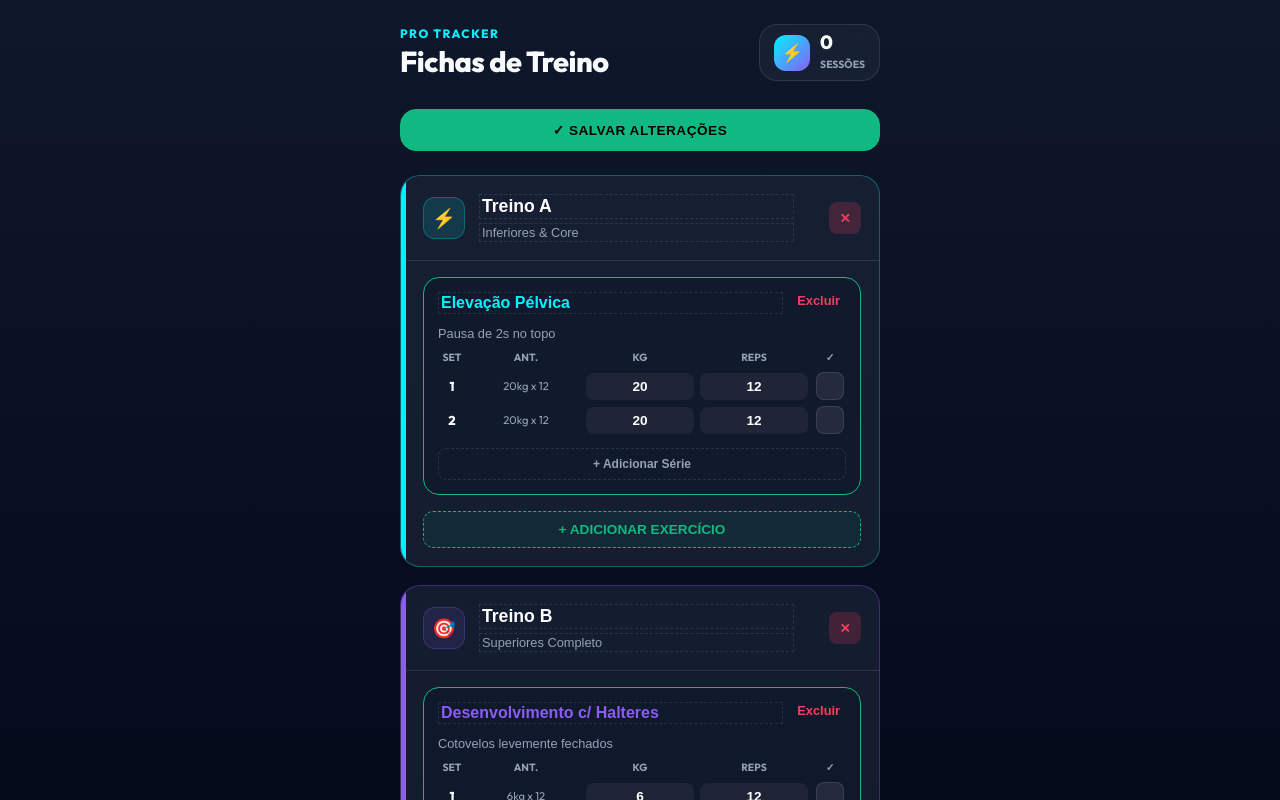
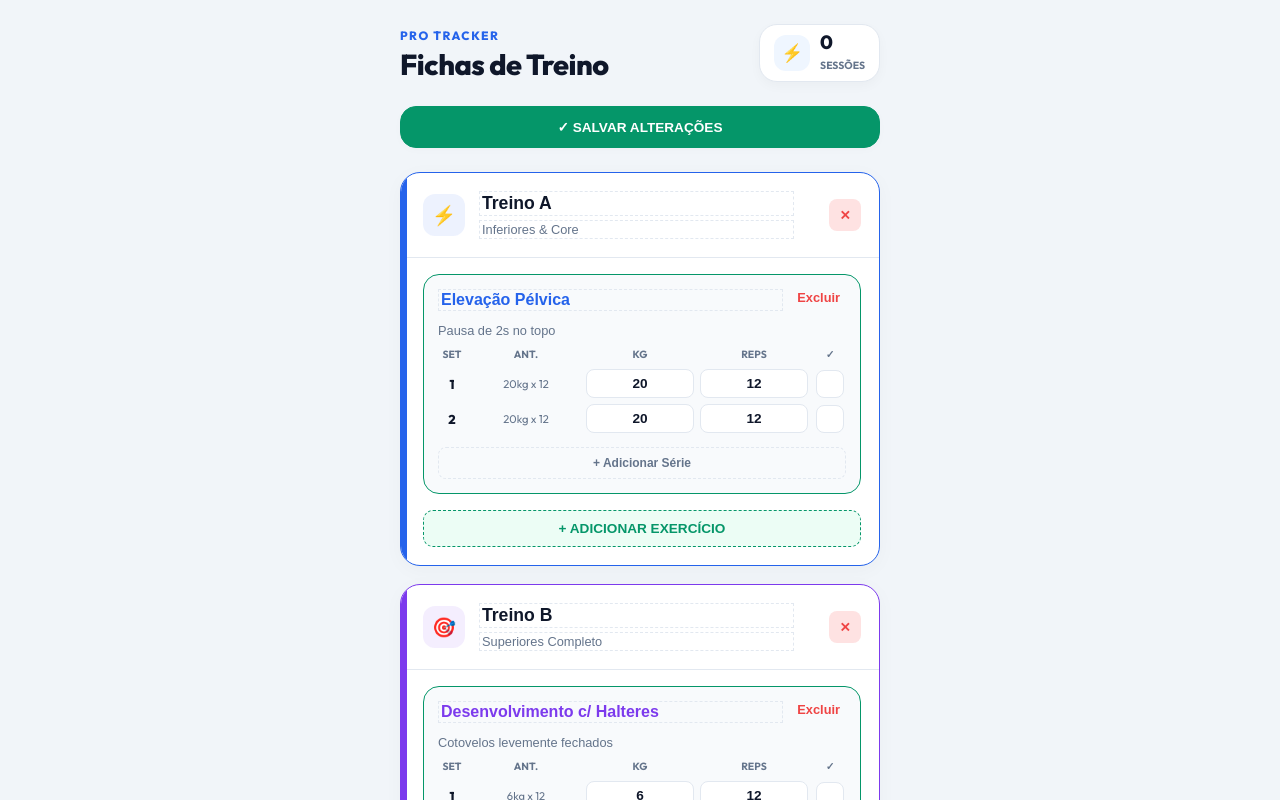
Before and after one commit to ciappinheiro-star/App-Treino, a Next.js app: page / in a window 1280 px wide. Both pictures are taken after a click on the button "⚙️ PERSONALIZAR FICHAS". Shown: the top 800 px of the page. Built offline with nearby package versions, Linux system fonts and the light colour scheme.

Commit message:
Update page.js

```diff
--- a/app/page.js
+++ b/app/page.js
@@ -1,18 +1,17 @@
 'use client';
 import { useState, useEffect } from 'react';
 
-// Paleta Unissex, Moderna e Elegante (Dark Slate + Cyber Accents)
+// Paleta Light Clean & Minimalist (Estilo Apple Health / Strava Light)
 const THEME = {
-  bg: 'linear-gradient(180deg, #0F172A 0%, #020617 100%)',
-  cardBg: 'rgba(30, 41, 59, 0.6)',
-  cardBorder: 'rgba(255, 255, 255, 0.1)',
-  accentTeal: '#00F2FE',   // Azul/Ciano vibrante unissex
-  accentBlue: '#3B82F6',   // Azul clássico
-  accentPurple: '#8B5CF6', // Roxo elétrico
-  accentGreen: '#10B981',  // Verde esmeralda para conclusão
-  textPrimary: '#F8FAFC',
-  textSecondary: '#94A3B8',
-  inputBg: 'rgba(15, 23, 42, 0.6)'
+  bg: '#F1F5F9', // Cinza/Azul clarinho ultra leve para descansar a vista
+  cardBg: '#FFFFFF', // Cards brancos bem destacados
+  cardBorder: '#E2E8F0',
+  accentBlue: '#2563EB',   // Azul elétrico e elegante
+  accentMint: '#059669',   // Verde esmeralda/menta para sucesso e ativação
+  accentPurple: '#7C3AED', // Roxo profundo e neutro
+  textPrimary: '#0F172A',  // Texto escuro de alto contraste
+  textSecondary: '#64748B',// Texto secundário acinzetado
+  inputBg: '#F8FAFC'
 };
 
 export default function Home() {
@@ -24,7 +23,7 @@ export default function Home() {
 
   const [workouts, setWorkouts] = useState([
     {
-      id: 'TREINO_A', title: 'Treino A', category: 'Inferiores & Core', color: THEME.accentTeal, icon: '⚡',
+      id: 'TREINO_A', title: 'Treino A', category: 'Inferiores & Core', color: THEME.accentBlue, icon: '⚡',
       exercises: [
         { id: 'ex_1', name: 'Elevação Pélvica', notes: 'Pausa de 2s no topo', restTime: 60, sets: [
           { id: 1, prev: '20kg x 12', weight: 20, reps: 12, completed: false },
@@ -157,7 +156,7 @@ export default function Home() {
     <>
       <style jsx global>{`
         @import url('https://fonts.googleapis.com/css2?family=Outfit:wght@400;500;600;700;800&display=swap');
-        body { margin: 0; padding: 0; background: #020617; }
+        body { margin: 0; padding: 0; background: ${THEME.bg}; }
         * { box-sizing: border-box; }
         input[type="number"]::-webkit-inner-spin-button, input[type="number"]::-webkit-outer-spin-button { -webkit-appearance: none; margin: 0; }
       `}</style>
@@ -165,25 +164,24 @@ export default function Home() {
       <main style={{ minHeight: '100vh', background: THEME.bg, fontFamily: '"Outfit", sans-serif', padding: '24px 16px', color: THEME.textPrimary }}>
         <div style={{ maxWidth: '480px', margin: '0 auto' }}>
 
-          {/* HEADER */}
-          <header style={{ display: 'flex', justifyContent: 'space-between', alignItems: 'center', marginBottom: '28px' }}>
+          {/* HEADER CLEAN */}
+          <header style={{ display: 'flex', justifyContent: 'space-between', alignItems: 'center', marginBottom: '24px' }}>
             <div>
-              <div style={{ display: 'flex', alignItems: 'center', gap: '8px' }}>
-                <span style={{ fontSize: '0.75rem', color: THEME.accentTeal, fontWeight: '800', letterSpacing: '1.5px' }}>PRO TRACKER</span>
-              </div>
+              <span style={{ fontSize: '0.75rem', color: THEME.accentBlue, fontWeight: '800', letterSpacing: '1.5px' }}>PRO TRACKER</span>
               <h1 style={{ margin: '2px 0 0 0', fontSize: '1.8rem', fontWeight: '800', letterSpacing: '-0.5px' }}>Fichas de Treino</h1>
             </div>
 
-            {/* CARD DE PROGRESSO */}
+            {/* BADGE DE SESSOES */}
             <div style={{
               background: THEME.cardBg, padding: '8px 14px', borderRadius: '18px',
-              backdropFilter: 'blur(12px)', border: `1px solid ${THEME.cardBorder}`, display: 'flex', alignItems: 'center', gap: '10px'
+              border: `1px solid ${THEME.cardBorder}`, display: 'flex', alignItems: 'center', gap: '10px',
+              boxShadow: '0 4px 12px rgba(0,0,0,0.03)'
             }}>
-              <div style={{ width: '36px', height: '36px', borderRadius: '12px', background: `linear-gradient(135deg, ${THEME.accentTeal}, ${THEME.accentPurple})`, display: 'flex', alignItems: 'center', justifyContent: 'center', fontSize: '1.1rem', color: '#000', fontWeight: '800' }}>
+              <div style={{ width: '36px', height: '36px', borderRadius: '12px', background: '#EFF6FF', color: THEME.accentBlue, display: 'flex', alignItems: 'center', justifyContent: 'center', fontSize: '1.1rem', fontWeight: '800' }}>
                 ⚡
               </div>
               <div>
-                <span style={{ fontSize: '1.2rem', fontWeight: '800', color: '#FFF', display: 'block', lineHeight: '1' }}>{totalCompleted}</span>
+                <span style={{ fontSize: '1.2rem', fontWeight: '800', color: THEME.textPrimary, display: 'block', lineHeight: '1' }}>{totalCompleted}</span>
                 <span style={{ fontSize: '0.65rem', color: THEME.textSecondary, fontWeight: '700' }}>SESSÕES</span>
               </div>
             </div>
@@ -193,10 +191,11 @@ export default function Home() {
           <button
             onClick={() => { setIsEditing(!isEditing); setWorkoutSession(null); }}
             style={{
-              width: '100%', background: isEditing ? THEME.accentGreen : 'rgba(255,255,255,0.06)',
-              color: isEditing ? '#000' : THEME.textPrimary, border: `1px solid ${isEditing ? THEME.accentGreen : THEME.cardBorder}`,
+              width: '100%', background: isEditing ? THEME.accentMint : THEME.cardBg,
+              color: isEditing ? '#FFF' : THEME.textPrimary, border: `1px solid ${isEditing ? THEME.accentMint : THEME.cardBorder}`,
               padding: '12px', borderRadius: '16px', fontWeight: '800', cursor: 'pointer', transition: '0.3s',
-              display: 'flex', justifyContent: 'center', gap: '8px', alignItems: 'center', marginBottom: '24px', fontSize: '0.85rem', letterSpacing: '0.5px'
+              display: 'flex', justifyContent: 'center', gap: '8px', alignItems: 'center', marginBottom: '24px', fontSize: '0.85rem',
+              boxShadow: '0 2px 8px rgba(0,0,0,0.02)'
             }}
           >
             {isEditing ? '✓ SALVAR ALTERAÇÕES' : '⚙️ PERSONALIZAR FICHAS'}
@@ -206,8 +205,8 @@ export default function Home() {
           {restTimer > 0 && !isEditing && (
             <div style={{
               position: 'fixed', bottom: '24px', left: '50%', transform: 'translateX(-50%)',
-              background: `linear-gradient(135deg, ${THEME.accentTeal}, ${THEME.accentBlue})`, color: '#000', padding: '10px 22px',
-              borderRadius: '30px', boxShadow: '0 10px 25px rgba(0, 242, 254, 0.3)', zIndex: 1000, display: 'flex', alignItems: 'center', gap: '10px', fontWeight: '800'
+              background: THEME.accentBlue, color: '#FFF', padding: '10px 22px',
+              borderRadius: '30px', boxShadow: '0 10px 25px rgba(37, 99, 235, 0.3)', zIndex: 1000, display: 'flex', alignItems: 'center', gap: '10px', fontWeight: '800'
             }}>
               <span>⏳ DESCANSO</span>
               <span style={{ fontSize: '1.2rem' }}>{formatTime(restTimer)}</span>
@@ -225,17 +224,17 @@ export default function Home() {
                   position: 'relative',
                   overflow: 'hidden',
                   background: THEME.cardBg,
-                  backdropFilter: 'blur(16px)',
                   borderRadius: '20px',
-                  border: `1px solid ${isOpen ? `${w.color}50` : THEME.cardBorder}`,
+                  border: `1px solid ${isOpen ? (isRunning ? THEME.accentMint : w.color) : THEME.cardBorder}`,
                   transition: 'all 0.3s ease',
-                  boxShadow: isOpen && !isEditing ? `0 10px 25px ${w.color}15` : 'none'
+                  boxShadow: '0 4px 20px rgba(0,0,0,0.03)'
                 }}>
 
-                  {/* ABA LATERAL COLORIDA DE STATUS */}
+                  {/* ABA LATERAL COLORIDA DE STATUS (COM BORDAS ARREDONDADAS) */}
                   <div style={{
-                    position: 'absolute', top: 0, left: 0, bottom: 0, width: '5px',
-                    background: isRunning ? THEME.accentGreen : w.color
+                    position: 'absolute', top: 0, left: 0, bottom: 0, width: '6px',
+                    background: isRunning ? THEME.accentMint : w.color,
+                    borderRadius: '6px 0 0 6px'
                   }} />
 
                   {/* CABEÇALHO DO CARD */}
@@ -244,20 +243,20 @@ export default function Home() {
                     style={{ padding: '18px 18px 18px 22px', display: 'flex', justifyContent: 'space-between', alignItems: 'center', cursor: isEditing ? 'default' : 'pointer' }}
                   >
                     <div style={{ display: 'flex', alignItems: 'center', gap: '14px', flex: 1 }}>
-                      <div style={{ width: '42px', height: '42px', borderRadius: '12px', background: `${w.color}20`, color: w.color, display: 'flex', alignItems: 'center', justifyContent: 'center', fontSize: '1.2rem', border: `1px solid ${w.color}40`, fontWeight: '800' }}>
+                      <div style={{ width: '42px', height: '42px', borderRadius: '12px', background: `${w.color}15`, color: w.color, display: 'flex', alignItems: 'center', justifyContent: 'center', fontSize: '1.2rem', fontWeight: '800' }}>
                         {w.icon || '🏋️‍♂️'}
                       </div>
                       <div style={{ flex: 1 }}>
                         {isEditing ? (
                           <>
                             <input value={w.title} onChange={(e) => updateWorkoutField(w.id, 'title', e.target.value)}
-                              style={{ width: '90%', background: 'transparent', border: `1px dashed ${THEME.cardBorder}`, color: '#FFF', fontWeight: '700', fontSize: '1.1rem', marginBottom: '2px', outline: 'none' }} />
+                              style={{ width: '90%', background: 'transparent', border: `1px dashed ${THEME.cardBorder}`, color: THEME.textPrimary, fontWeight: '700', fontSize: '1.1rem', marginBottom: '2px', outline: 'none' }} />
                             <input value={w.category} onChange={(e) => updateWorkoutField(w.id, 'category', e.target.value)}
                               style={{ width: '90%', background: 'transparent', border: `1px dashed ${THEME.cardBorder}`, color: THEME.textSecondary, fontSize: '0.8rem', outline: 'none' }} />
                           </>
                         ) : (
                           <>
-                            <h3 style={{ margin: 0, fontSize: '1.1rem', fontWeight: '700' }}>{w.title}</h3>
+                            <h3 style={{ margin: 0, fontSize: '1.1rem', fontWeight: '700', color: THEME.textPrimary }}>{w.title}</h3>
                             <span style={{ fontSize: '0.8rem', color: THEME.textSecondary, fontWeight: '500' }}>{w.category}</span>
                           </>
                         )}
@@ -265,7 +264,7 @@ export default function Home() {
                     </div>
 
                     {isEditing && (
-                      <button onClick={() => deleteWorkout(w.id)} style={{ background: 'rgba(244, 63, 94, 0.2)', color: '#F43F5E', border: 'none', width: '32px', height: '32px', borderRadius: '8px', cursor: 'pointer', fontWeight: 'bold' }}>✕</button>
+                      <button onClick={() => deleteWorkout(w.id)} style={{ background: '#FEE2E2', color: '#EF4444', border: 'none', width: '32px', height: '32px', borderRadius: '8px', cursor: 'pointer', fontWeight: 'bold' }}>✕</button>
                     )}
                   </div>
 
@@ -278,9 +277,9 @@ export default function Home() {
                           onClick={() => isRunning ? handleFinishWorkout(w.id) : setWorkoutSession({ workoutId: w.id, seconds: 0 })}
                           style={{
                             width: '100%', padding: '14px', borderRadius: '14px',
-                            background: isRunning ? THEME.accentGreen : `linear-gradient(135deg, ${w.color}, ${THEME.accentBlue})`,
-                            color: isRunning ? '#FFF' : '#000', border: 'none', fontWeight: '800', cursor: 'pointer', marginBottom: '20px', fontSize: '0.9rem',
-                            letterSpacing: '0.5px'
+                            background: isRunning ? THEME.accentMint : w.color,
+                            color: '#FFF', border: 'none', fontWeight: '800', cursor: 'pointer', marginBottom: '20px', fontSize: '0.9rem',
+                            letterSpacing: '0.5px', boxShadow: `0 4px 12px ${isRunning ? 'rgba(5,150,105,0.2)' : 'rgba(0,0,0,0.1)'}`
                           }}
                         >
                           {isRunning ? `✓ CONCLUIR SESSÃO (${formatTime(workoutSession.seconds)})` : '▶ INICIAR SESSÃO'}
@@ -289,7 +288,7 @@ export default function Home() {
 
                       {/* EXERCÍCIOS */}
                       {w.exercises.map((ex) => (
-                        <div key={ex.id} style={{ background: THEME.inputBg, padding: '14px', borderRadius: '16px', marginBottom: '16px', border: `1px solid ${isEditing ? THEME.accentGreen : THEME.cardBorder}` }}>
+                        <div key={ex.id} style={{ background: THEME.inputBg, padding: '14px', borderRadius: '16px', marginBottom: '16px', border: `1px solid ${isEditing ? THEME.accentMint : THEME.cardBorder}` }}>
 
                           <div style={{ display: 'flex', justifyContent: 'space-between', alignItems: 'flex-start', marginBottom: '8px' }}>
                             {isEditing ? (
@@ -300,7 +299,7 @@ export default function Home() {
                             )}
 
                             {isEditing && (
-                              <button onClick={() => deleteExercise(w.id, ex.id)} style={{ background: 'transparent', color: '#F43F5E', border: 'none', fontWeight: 'bold', cursor: 'pointer', fontSize: '0.8rem' }}>Excluir</button>
+                              <button onClick={() => deleteExercise(w.id, ex.id)} style={{ background: 'transparent', color: '#EF4444', border: 'none', fontWeight: 'bold', cursor: 'pointer', fontSize: '0.8rem' }}>Excluir</button>
                             )}
                           </div>
 
@@ -315,18 +314,23 @@ export default function Home() {
 
                           {ex.sets.map((set, idx) => (
                             <div key={set.id} style={{ display: 'grid', gridTemplateColumns: '28px 1fr 1fr 1fr 32px', gap: '6px', alignItems: 'center', marginBottom: '6px', textAlign: 'center' }}>
-                              <span style={{ fontSize: '0.8rem', fontWeight: '800', color: set.completed ? THEME.accentGreen : THEME.textPrimary }}>{set.id}</span>
+                              <span style={{ fontSize: '0.8rem', fontWeight: '800', color: set.completed ? THEME.accentMint : THEME.textPrimary }}>{set.id}</span>
                               <span style={{ fontSize: '0.7rem', color: THEME.textSecondary }}>{set.prev}</span>
-                              <input type="number" value={set.weight} onChange={(e) => updateSetData(w.id, ex.id, idx, 'weight', e.target.value)} readOnly={!isEditing && set.completed} style={{ width: '100%', textAlign: 'center', padding: '6px 2px', borderRadius: '8px', background: 'rgba(255,255,255,0.05)', border: 'none', color: '#FFF', fontSize: '0.85rem', fontWeight: '700' }} />
-                              <input type="number" value={set.reps} onChange={(e) => updateSetData(w.id, ex.id, idx, 'reps', e.target.value)} readOnly={!isEditing && set.completed} style={{ width: '100%', textAlign: 'center', padding: '6px 2px', borderRadius: '8px', background: 'rgba(255,255,255,0.05)', border: 'none', color: '#FFF', fontSize: '0.85rem', fontWeight: '700' }} />
 
+                              <input type="number" value={set.weight} onChange={(e) => updateSetData(w.id, ex.id, idx, 'weight', e.target.value)} readOnly={!isEditing && set.completed}
+                                style={{ width: '100%', textAlign: 'center', padding: '6px 2px', borderRadius: '8px', background: '#FFFFFF', border: `1px solid ${THEME.cardBorder}`, color: THEME.textPrimary, fontSize: '0.85rem', fontWeight: '700' }} />
+
+                              <input type="number" value={set.reps} onChange={(e) => updateSetData(w.id, ex.id, idx, 'reps', e.target.value)} readOnly={!isEditing && set.completed}
+                                style={{ width: '100%', textAlign: 'center', padding: '6px 2px', borderRadius: '8px', background: '#FFFFFF', border: `1px solid ${THEME.cardBorder}`, color: THEME.textPrimary, fontSize: '0.85rem', fontWeight: '700' }} />
+
+                              {/* BOTÃO CHECK */}
                               <div onClick={() => toggleSetComplete(w.id, ex.id, idx, ex.restTime)} style={{
                                 width: '28px', height: '28px', margin: '0 auto', borderRadius: '8px',
-                                background: set.completed ? THEME.accentGreen : 'rgba(255,255,255,0.08)',
-                                border: `1px solid ${set.completed ? THEME.accentGreen : THEME.cardBorder}`,
+                                background: set.completed ? THEME.accentMint : '#FFFFFF',
+                                border: `1px solid ${set.completed ? THEME.accentMint : THEME.cardBorder}`,
                                 display: 'flex', alignItems: 'center', justifyContent: 'center', cursor: isEditing ? 'default' : 'pointer', transition: '0.2s'
                               }}>
-                                {set.completed && <span style={{ color: '#000', fontWeight: '800', fontSize: '0.75rem' }}>✓</span>}
+                                {set.completed && <span style={{ color: '#FFF', fontWeight: '800', fontSize: '0.75rem' }}>✓</span>}
                               </div>
                             </div>
                           ))}
@@ -338,7 +342,7 @@ export default function Home() {
                       ))}
 
                       {isEditing && (
-                        <button onClick={() => addNewExercise(w.id)} style={{ width: '100%', padding: '10px', borderRadius: '10px', background: `${THEME.accentGreen}15`, color: THEME.accentGreen, border: `1px dashed ${THEME.accentGreen}`, fontWeight: '700', fontSize: '0.85rem', cursor: 'pointer' }}>
+                        <button onClick={() => addNewExercise(w.id)} style={{ width: '100%', padding: '10px', borderRadius: '10px', background: '#ECFDF5', color: THEME.accentMint, border: `1px dashed ${THEME.accentMint}`, fontWeight: '700', fontSize: '0.85rem', cursor: 'pointer' }}>
                           + ADICIONAR EXERCÍCIO
                         </button>
                       )}
@@ -349,7 +353,7 @@ export default function Home() {
             })}
 
             {isEditing && (
-              <button onClick={addNewWorkout} style={{ width: '100%', padding: '16px', borderRadius: '18px', background: 'transparent', color: THEME.accentTeal, border: `2px dashed ${THEME.accentTeal}`, fontWeight: '700', fontSize: '0.95rem', cursor: 'pointer' }}>
+              <button onClick={addNewWorkout} style={{ width: '100%', padding: '16px', borderRadius: '18px', background: 'transparent', color: THEME.accentBlue, border: `2px dashed ${THEME.accentBlue}`, fontWeight: '700', fontSize: '0.95rem', cursor: 'pointer' }}>
                 + CRIAR NOVO TREINO
               </button>
             )}
```
